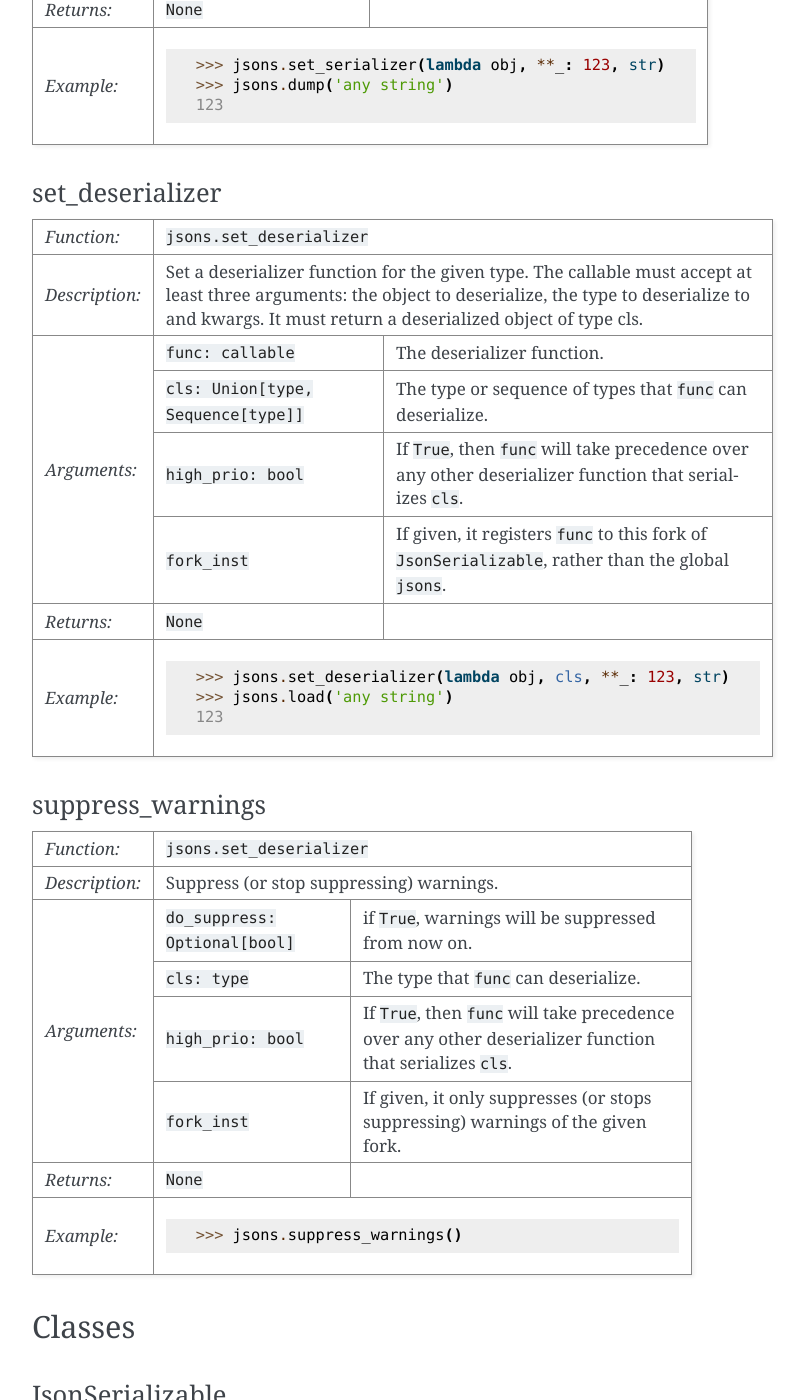
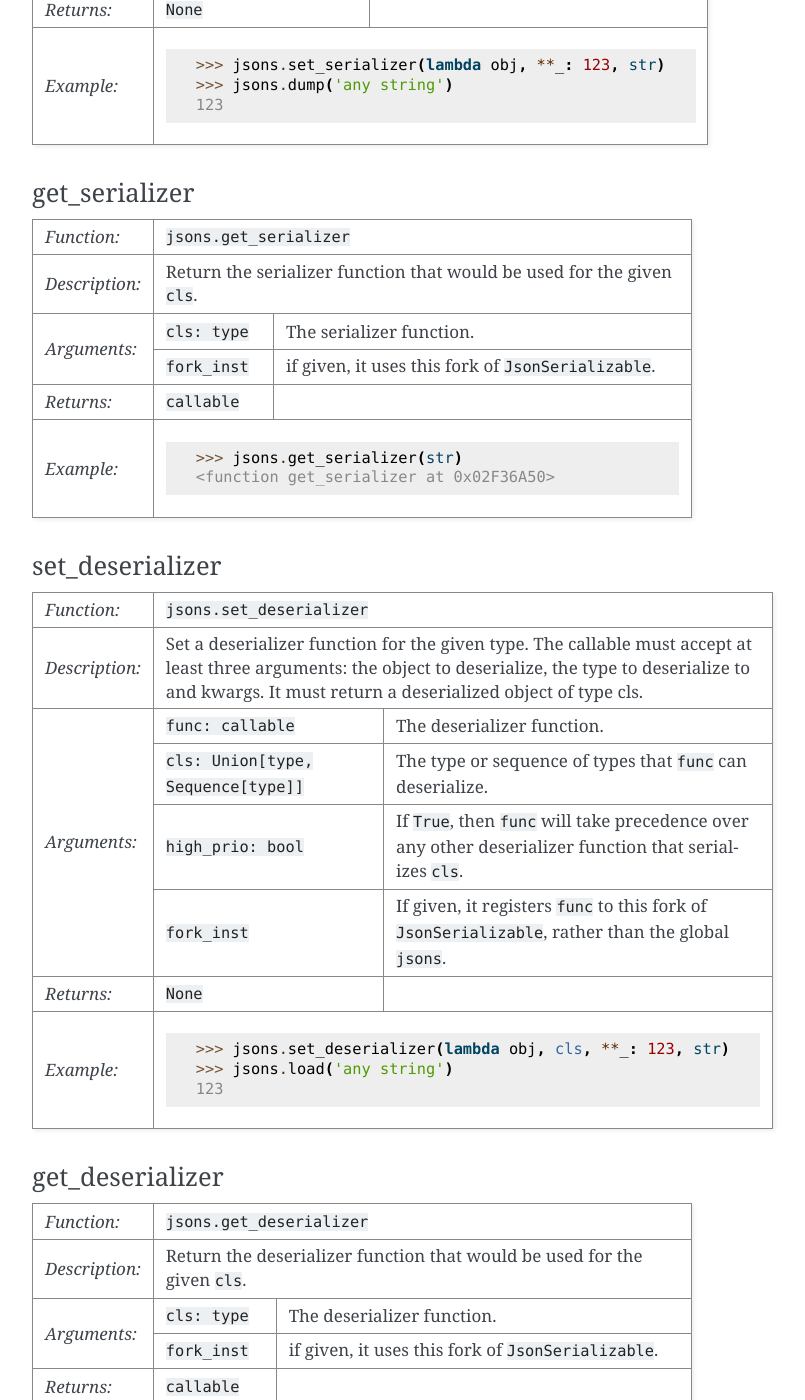
Before and after one commit to ramonhagenaars/jsons, a Sphinx documentation site: the page built from docs/api.rst, in a window 1280 px wide and 1400 px high, scrolled down 5491 px. Shown: the whole window, without its empty margins (388-1193 px from the left). Built offline with Sphinx 7.4.7, drawn with Linux system fonts in a browser that asks for light colours; some of the changed text lies outside the part shown.

Commit message:
Documentation.

```diff
--- a/docs/api.rst
+++ b/docs/api.rst
@@ -266,6 +266,27 @@ set_serializer
 |                |     123                                                                                                             |
 +----------------+---------------------------------------------------------------------------------------------------------------------+
 
+==============
+get_serializer
+==============
+
++----------------+--------------------------------------------------------------------------+
+| *Function:*    | ``jsons.get_serializer``                                                 |
++----------------+--------------------------------------------------------------------------+
+| *Description:* | Return the serializer function that would be used for the given ``cls``. |
++----------------+---------------+----------------------------------------------------------+
+| *Arguments:*   | ``cls: type`` | The serializer function.                                 |
++                +---------------+----------------------------------------------------------+
+|                | ``fork_inst`` | if given, it uses this fork of ``JsonSerializable``.     |
++----------------+---------------+----------------------------------------------------------+
+| *Returns:*     | ``callable``  |                                                          |
++----------------+---------------+----------------------------------------------------------+
+| *Example:*     | .. code:: python                                                         |
+|                |                                                                          |
+|                |     >>> jsons.get_serializer(str)                                        |
+|                |     <function get_serializer at 0x02F36A50>                              |
++----------------+--------------------------------------------------------------------------+
+
 ================
 set_deserializer
 ================
@@ -296,6 +317,27 @@ set_deserializer
 |                |     >>> jsons.load('any string')                                                                                    |
 |                |     123                                                                                                             |
 +----------------+---------------------------------------------------------------------------------------------------------------------+
+
+================
+get_deserializer
+================
+
++----------------+----------------------------------------------------------------------------+
+| *Function:*    | ``jsons.get_deserializer``                                                 |
++----------------+----------------------------------------------------------------------------+
+| *Description:* | Return the deserializer function that would be used for the given ``cls``. |
++----------------+---------------+------------------------------------------------------------+
+| *Arguments:*   | ``cls: type`` | The deserializer function.                                 |
++                +---------------+------------------------------------------------------------+
+|                | ``fork_inst`` | if given, it uses this fork of ``JsonSerializable``.       |
++----------------+---------------+------------------------------------------------------------+
+| *Returns:*     | ``callable``  |                                                            |
++----------------+---------------+------------------------------------------------------------+
+| *Example:*     | .. code:: python                                                           |
+|                |                                                                            |
+|                |     >>> jsons.get_deserializer(str)                                        |
+|                |     <function get_deserializer at 0x02F36A98>                              |
++----------------+----------------------------------------------------------------------------+
 
 =================
 suppress_warnings
```
Also changed, not shown: README.rst (+6 -5 lines).
